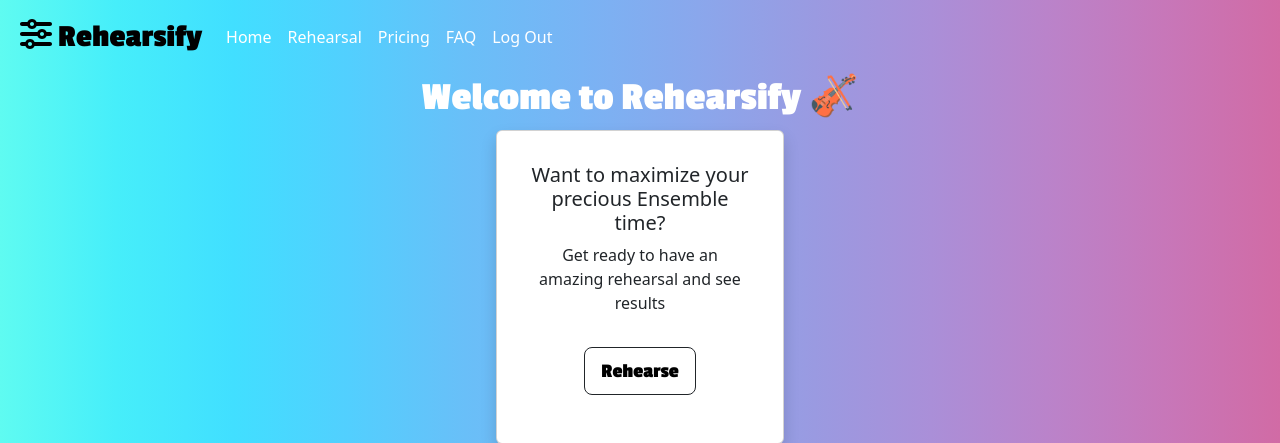
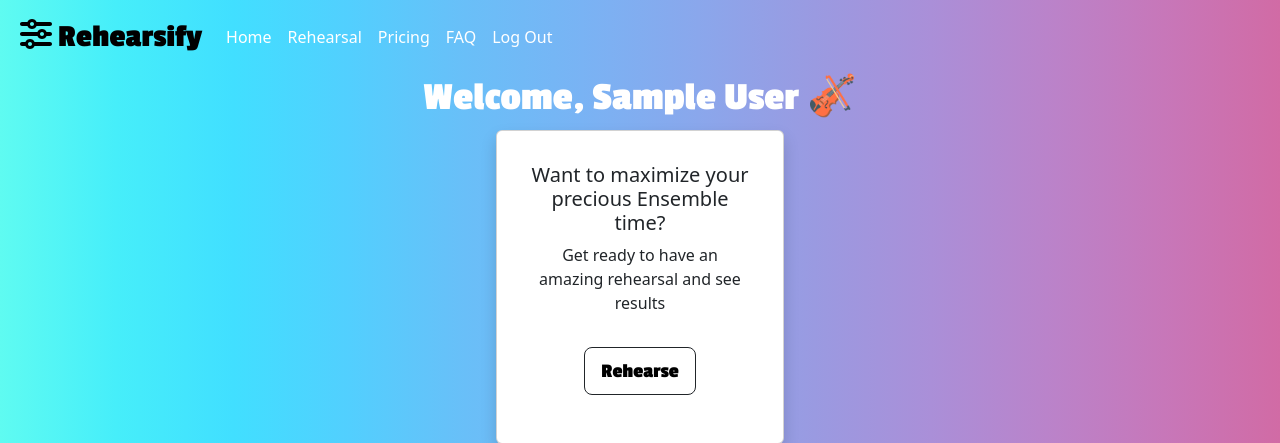
Before and after one commit to mayrapena1324/teacher_rehearsal_project, a Flask app: page / in a window 1280 px wide. Shown: the top 443 px of the page. Run offline with Flask 2, Linux system fonts and the light colour scheme; the visitor is signed in with stand-in values (Sample User, id 1); data comes from the database, SQL or seed files in the repository; some libraries are stand-ins or nearby versions.

Commit message:
Name displays when logged in

```diff
--- a/templates/index.html
+++ b/templates/index.html
@@ -4,7 +4,11 @@
 <body>
 <div id="landing-card" class="container-fluid text-center">
     <div class="container-fluid h-100">
+        {% if not logged_in: %}
         <h1>Welcome to Rehearsify 🎻</h1>
+        {% else %}
+        <h1>Welcome, {{current_user.name }} 🎻</h1>
+        {% endif %}
     </div>
     <div class="card text-center mb-3 mx-auto shadow p-3 mb-5 bg-white rounded" style="width: 18rem;">
       <div class="card-body">
```
